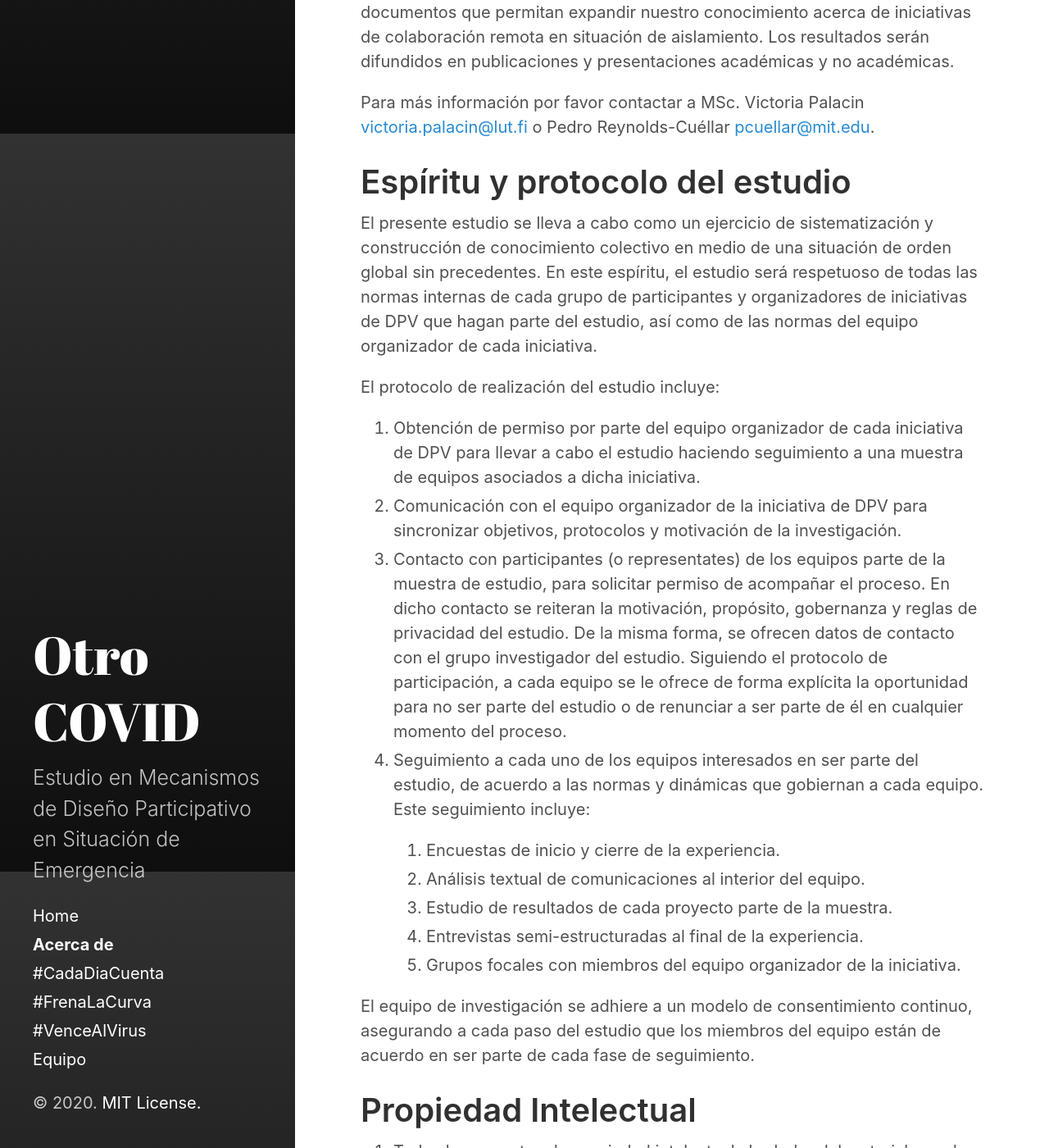
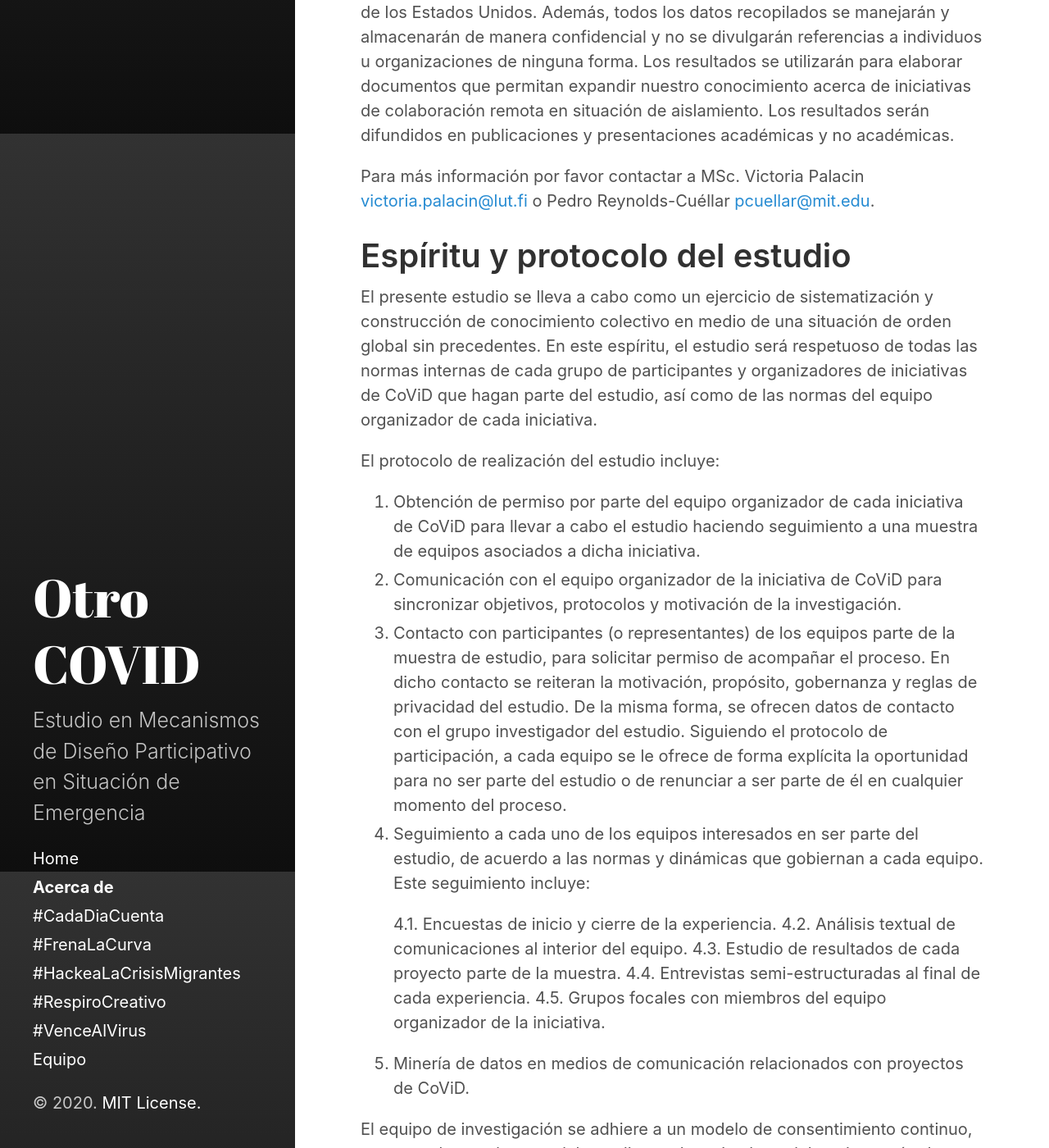
Before and after one commit to mitmedialab/otrocovid, a Jekyll site: the page built from about.md, in a window 1280 px wide and 1400 px high, scrolled down 1637 px. Shown: the whole window at 82% size. Built offline with Jekyll 4.4.1, drawn with Linux system fonts in a browser that asks for light colours; some of the changed text lies outside the part shown.

Commit message:
New events and general updates

```diff
--- a/about.md
+++ b/about.md
@@ -5,7 +5,7 @@ sidebar_link: true
 ---
 
 <p class="message">
-  En esta página encontrarás toda la información general relacionada con el estudio que estamos llevando a cabo alrededor de <i>Mecanismos de Diseño Participativo Virtuales en Situación de Crisis y/o Emergencia.</i>
+  En esta página encontrarás toda la información general relacionada al proyecto de investigación "Otro CoViD: Colaboración Virtual Distribuida", abrigado por el estudio <i>Mecanismos de Diseño Participativo Virtuales en Situación de Crisis y/o Emergencia en el Massachusetts Institute of Technology.</i>
 </p>
 
 # Nombre del Estudio
@@ -13,10 +13,10 @@ Estudio acerca de Mecanismos de Diseño Participativo en Situación de Emergenci
 (IRB #E-2074, Massachusetts Institute of Technology)
 
 # Motivación
-Ante la crisis actual que enfrentamos globalmente debido a la pandemia por el Coronavirus (COVID-19) ha quedado claro que, en situación de emergencia y aislamiento, es necesario  coordinar acciones distribuidas en una variedad de frentes. Desde la fabricación híper-local de artículos médicos hasta programas de enseñanza en casa, estas múltiples necesidades tienen el potencial de ser coordinadas de forma distribuida con el objetivo de maximizar su beneficio colectivo. Sin embargo, las diversas limitaciones, propias de la situación de crisis actual, para el establecimiento, coordinación, implementación y seguimiento de este tipo de acciones distribuidas, plantean una serie de preguntas alrededor de estas nuevas formas de participación. Este estudio es un esfuerzo en ampliar nuestra comprensión acerca de cómo este tipo de distribución colectiva se desarrolla y cómo su estudio nos permite generar herramientas, conceptos y metodologías para desplegar este tipo de Diseño Participativo Virtual de la forma más eficiente posible.
+Ante la crisis actual que enfrentamos globalmente debido a la pandemia por el Coronavirus (COVID-19) ha quedado claro que, en situación de emergencia y aislamiento, es necesario coordinar acciones distribuidas en una variedad de frentes. Desde la fabricación híper-local de artículos médicos hasta programas de enseñanza en casa, estas múltiples necesidades tienen el potencial de ser coordinadas de forma distribuida con el objetivo de maximizar su beneficio colectivo. Sin embargo, las diversas limitaciones, propias de la situación de crisis actual, para el establecimiento, coordinación, implementación y seguimiento de este tipo de acciones distribuidas, plantean una serie de preguntas alrededor de estas nuevas formas de participación. Este estudio es un esfuerzo en ampliar nuestra comprensión acerca de cómo este tipo de distribución colectiva se desarrolla y cómo su estudio nos permite generar herramientas, conceptos y metodologías para desplegar este tipo de Diseño Participativo Virtual de la forma más eficiente posible.
 
 # Propósito
-Investigar una variedad de mecanismos establecidos por iniciativas de **Diseño Participativo Virtual (DPV)** en contexto de crisis y/o emergencia. El estudio se realiza en el contexto de diversas iniciativas globales en DPV formadas como respuesta a la pandemia del Coronavirus (COVID-19). El estudio seguirá equipos de trabajo coordinados de forma remota y cuyos miembros se encuentran en situación de aislamiento como resultado de la crisis por el Coronavirus (COVID-19).
+Investigar una variedad de mecanismos establecidos por iniciativas de **Colaboración Virtual Distribuida (CoViD)** en contexto de crisis y/o emergencia. El estudio se realiza en el contexto de diversas iniciativas globales en CoViD formadas como respuesta a la pandemia del Coronavirus (COVID-19). El estudio seguirá equipos de trabajo coordinados de forma remota y cuyos miembros se encuentran en situación de aislamiento como resultado de la crisis por el Coronavirus (COVID-19).
 Este estudio es llevado a cabo por las investigadoras *(Dra. Andrea Botero)* de la Universidad Aalto en Finlandia, *(MSc. Victoria Palacin)* de la Universidad de LUT, *(M.A. Virginia Brussa)* de la Universidad del Rosario en Argentina, *(Dra. Marianna Martinez)* de Zarainnova Labs y *(MSc. Pedro Reynolds-Cuéllar)* del Instituto Tecnológico de Massachusetts, MIT en Estados Unidos.
 
 # Privacidad
@@ -25,22 +25,23 @@ Todos los datos recopilados se procesarán de acuerdo con las Regulaciones Feder
 Para más información por favor contactar a MSc. Victoria Palacin [victoria.palacin@lut.fi](mailto:victoria.palacin@lut.fi) o Pedro Reynolds-Cuéllar [pcuellar@mit.edu](mailto:pcuellar@mit.edu).
 
 # Espíritu y protocolo del estudio
-El presente estudio se lleva a cabo como un ejercicio de sistematización y construcción de conocimiento colectivo en medio de una situación de orden global sin precedentes. En este espíritu, el estudio será respetuoso de todas las normas internas de cada grupo de participantes y organizadores de iniciativas de DPV que hagan parte del estudio, así como de las normas del equipo organizador de cada iniciativa.
+El presente estudio se lleva a cabo como un ejercicio de sistematización y construcción de conocimiento colectivo en medio de una situación de orden global sin precedentes. En este espíritu, el estudio será respetuoso de todas las normas internas de cada grupo de participantes y organizadores de iniciativas de CoViD que hagan parte del estudio, así como de las normas del equipo organizador de cada iniciativa.
 
 El protocolo de realización del estudio incluye:
-1. Obtención de permiso por parte del equipo organizador de cada iniciativa de DPV para llevar a cabo el estudio haciendo seguimiento a una muestra de equipos asociados a dicha iniciativa.
-2. Comunicación con el equipo organizador de la iniciativa de DPV para sincronizar objetivos, protocolos y motivación de la investigación.
-3. Contacto con participantes (o representates) de los equipos parte de la muestra de estudio, para solicitar permiso de acompañar el proceso. En dicho contacto se reiteran la motivación, propósito, gobernanza y reglas de privacidad del estudio. De la misma forma, se ofrecen datos de contacto con el grupo investigador del estudio. Siguiendo el protocolo de participación, a cada equipo se le ofrece de forma explícita la oportunidad para no ser parte del estudio o de renunciar a ser parte de él en cualquier momento del proceso.
+1. Obtención de permiso por parte del equipo organizador de cada iniciativa de CoViD para llevar a cabo el estudio haciendo seguimiento a una muestra de equipos asociados a dicha iniciativa.
+2. Comunicación con el equipo organizador de la iniciativa de CoViD para sincronizar objetivos, protocolos y motivación de la investigación.
+3. Contacto con participantes (o representantes) de los equipos parte de la muestra de estudio, para solicitar permiso de acompañar el proceso. En dicho contacto se reiteran la motivación, propósito, gobernanza y reglas de privacidad del estudio. De la misma forma, se ofrecen datos de contacto con el grupo investigador del estudio. Siguiendo el protocolo de participación, a cada equipo se le ofrece de forma explícita la oportunidad para no ser parte del estudio o de renunciar a ser parte de él en cualquier momento del proceso.
 4. Seguimiento a cada uno de los equipos interesados en ser parte del estudio, de acuerdo a las normas y dinámicas que gobiernan a cada equipo. Este seguimiento incluye:
 
-    1. Encuestas de inicio y cierre de la experiencia.
-    2. Análisis textual de comunicaciones al interior del equipo.
-    3. Estudio de resultados de cada proyecto parte de la muestra.
-    4. Entrevistas semi-estructuradas al final de la experiencia.
-    5. Grupos focales con miembros del equipo organizador de la iniciativa.
+    4.1. Encuestas de inicio y cierre de la experiencia.
+    4.2. Análisis textual de comunicaciones al interior del equipo.
+    4.3. Estudio de resultados de cada proyecto parte de la muestra.
+    4.4. Entrevistas semi-estructuradas al final de cada experiencia.
+    4.5. Grupos focales con miembros del equipo organizador de la iniciativa.
+5. Minería de datos en medios de comunicación relacionados con proyectos de CoViD.
 
 El equipo de investigación se adhiere a un modelo de consentimiento continuo, asegurando a cada paso del estudio que los miembros del equipo están de acuerdo en ser parte de cada fase de seguimiento.
 
 # Propiedad Intelectual
-1. Todos los aspectos de propiedad intelectual alrededor del material creado por los equipos en el marco de esta experiencia y posteriormente registrado por el estudio, será cubiertos por la gobernanza que cada uno de dichos equipos o la iniciativa de DPV ha determinado para dicho material.
+1. Todos los aspectos de propiedad intelectual alrededor del material creado por los equipos en el marco de esta experiencia y posteriormente registrado por el estudio, será cubiertos por la gobernanza que cada uno de dichos equipos o la iniciativa de CoViD ha determinado para dicho material.
 2. Todos datos, productos y piezas de publicación que incluyan información relacionada con material generado por equipos de trabajo en el marco del estudio, serán compartidos con los miembros de los equipos participantes como parte de un proceso de retroalimentación previa publicación en cualquier formato.
```
Also changed, not shown: _posts/2020-04-03-bienvenida_virtual_pd.md (+6 -6 lines), category/HackeaLaCrisisMigrantes.md (added, +12 -0 lines), category/RespiroCreativo.md (added, +13 -0 lines), favicon.ico, favicon.png.
